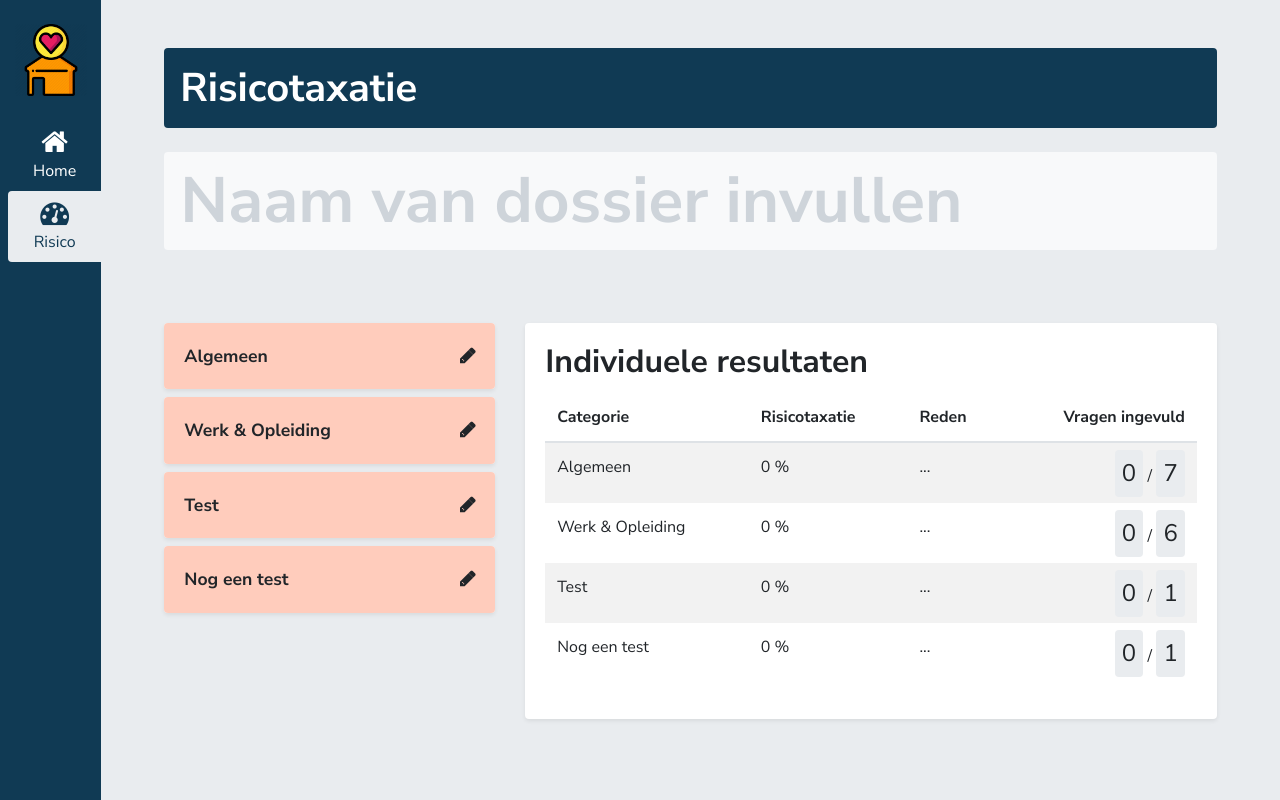
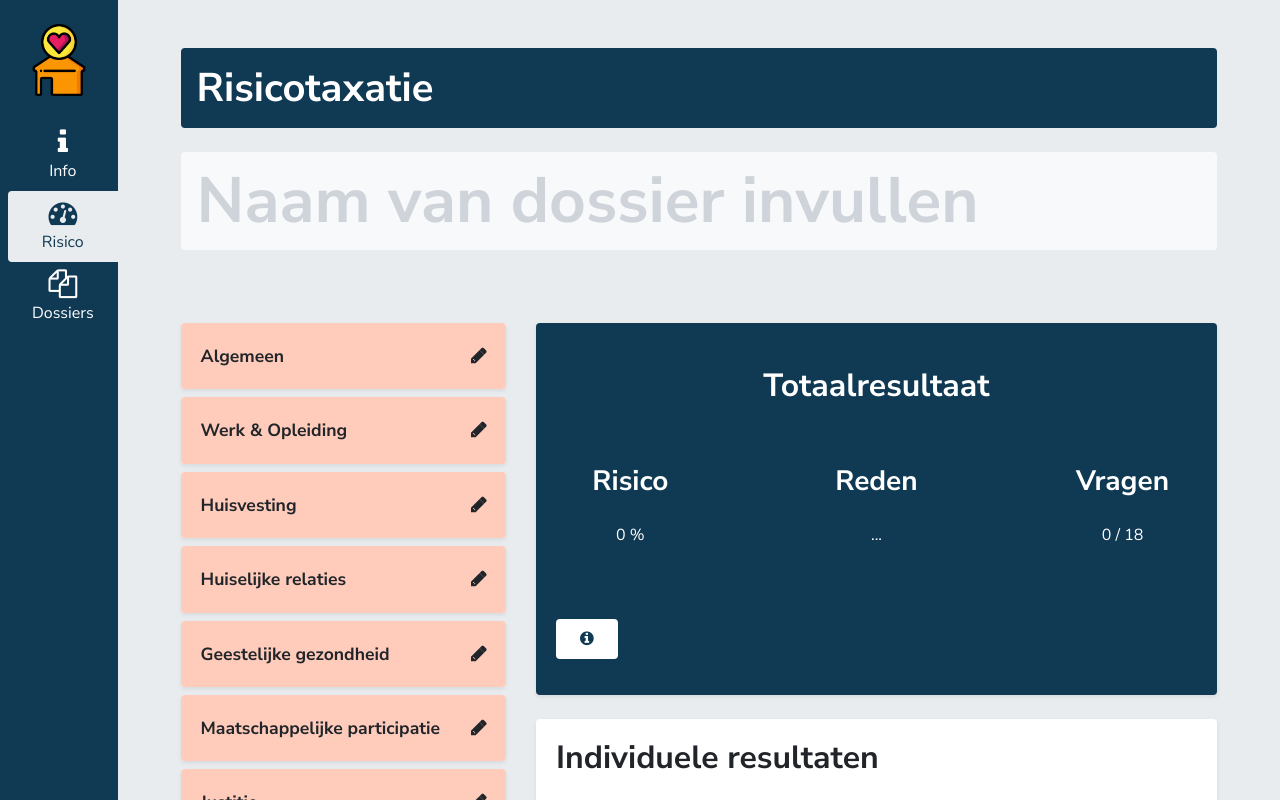
Before and after one commit to Mennauu/frontend-applications, a React app: page /risk in a window 1280 px wide. Shown: the top 800 px of the page. Built offline with nearby package versions, Linux system fonts and the light colour scheme.

Commit message:
Added Dossier page and fixes

```diff
--- a/src/assets/data.json
+++ b/src/assets/data.json
@@ -286,7 +286,7 @@
   },
   {
     "id" : "3",
-    "category" : "Test",
+    "category" : "Huisvesting",
     "questions" : [
       {
         "label" : "Soort onderwijs van het kind",
@@ -305,17 +305,74 @@
   },
   {
     "id" : "4",
-    "category" : "Nog een test",
+    "category" : "Huiselijke relaties",
     "questions" : [
       {
-        "label" : "Soort onderwijs van het kind",
+        "label" : "Ouders gescheiden",
         "options" : [
           {
-            "option" : "Regulier onderwijs",
+            "option" : "Ja",
             "value" : 0.18
           },
           {
-            "option" : "Niet-regulier onderwijs",
+            "option" : "Nee",
+            "value" : -0.33030829
+          }
+        ]
+      }
+    ]
+  },
+  {
+    "id" : "5",
+    "category" : "Geestelijke gezondheid",
+    "questions" : [
+      {
+        "label" : "Als slachtoffer bekend bij slachtofferhulp",
+        "options" : [
+          {
+            "option" : "Ja",
+            "value" : 0.18
+          },
+          {
+            "option" : "Nee",
+            "value" : -0.33030829
+          }
+        ]
+      }
+    ]
+  },
+  {
+    "id" : "6",
+    "category" : "Maatschappelijke participatie",
+    "questions" : [
+      {
+        "label" : "Als slachtoffer bekend bij slachtofferhulp",
+        "options" : [
+          {
+            "option" : "Ja",
+            "value" : 0.18
+          },
+          {
+            "option" : "Nee",
+            "value" : -0.33030829
+          }
+        ]
+      }
+    ]
+  },
+  {
+    "id" : "7",
+    "category" : "Justitie",
+    "questions" : [
+      {
+        "label" : "Als slachtoffer bekend bij slachtofferhulp",
+        "options" : [
+          {
+            "option" : "Ja",
+            "value" : 0.18
+          },
+          {
+            "option" : "Nee",
             "value" : -0.33030829
           }
         ]
--- /dev/null
+++ b/src/components/Files.js
@@ -0,0 +1,48 @@
+import React, { Component } from 'react';
+
+class Files extends Component {
+  render() {
+    return (
+      <div>
+        <div className="container-fluid">
+          <h1 className="bg-info rounded text-white p-3">Dossierbestand</h1>
+          <form className="custom-form mb-5">
+            <input type="text" className="d-block w-100 px-3 rounded" name="dossier" placeholder="Zoeken naar Dossier" />
+          </form>
+          <div className="row">
+            <div className="col-8">
+              <div className="bg-white rounded">
+                <table className="table table-striped text-center">
+                  <thead>
+                    <tr>
+                      <th scope="col">Naam</th>
+                      <th scope="col">Risicotaxatie</th>
+                      <th scope="col">Aantal vragen ingevuld</th>
+                      <th scope="col">Dossier openen/aanpassen</th>
+                    </tr>
+                  </thead>
+                  <tbody>
+                    <tr>
+                      <td>Sjanne Blaaman</td>
+                      <td>2.5%</td>
+                      <td>10/18</td>
+                      <td><button type="button" className="btn btn-primary">Openen</button></td>
+                    </tr>
+                    <tr>
+                      <td>Menno de Vries</td>
+                      <td>1.8%</td>
+                      <td>18/18</td>
+                      <td><button type="button" className="btn btn-primary">Openen</button></td>
+                    </tr>
+                  </tbody>
+                </table>
+              </div>
+            </div>
+          </div>
+        </div>
+      </div>
+    );
+  }
+}
+
+export default Files;
--- a/src/components/Main.js
+++ b/src/components/Main.js
@@ -2,6 +2,7 @@ import React, { Component } from 'react';
 import { Switch, Route } from 'react-router-dom';
 import Home from './Home';
 import Risk from './Risk';
+import Files from './Files';
 
 class Main extends Component {
   render() {
@@ -9,6 +10,7 @@ class Main extends Component {
       <Switch>
         <Route exact path='/' component={Home} />
         <Route exact path='/risk' component={Risk} />
+        <Route exact path='/files' component={Files} />
       </Switch>
     );
   }
--- a/src/components/Risk.js
+++ b/src/components/Risk.js
@@ -1,7 +1,7 @@
 import React, { Component } from 'react';
-import data from '../assets/data.json';
 import RiskInputForm from './RiskInputForm';
 import RiskSelectForm from './RiskSelectForm';
+import RiskAllResults from './RiskAllResults';
 import RiskResultsTable from './RiskResultsTable';
 
 
@@ -18,15 +18,6 @@ class Risk extends Component {
   }
 
   render() {
-    //----Retrieve amount of questions----//
-    let questionsAmount = 0;
-
-    for (let i = 0; i < data.length; i++) {
-      for (let j = 0; j < data[i].questions.length; j++) {
-        questionsAmount++;
-      }
-    }
-
     return (
       <div>
         <div className="container-fluid">
@@ -46,6 +37,13 @@ class Risk extends Component {
               <RiskSelectForm getValues={this.getValues}/>
             </div>
             <div className="col-8">
+              <div className="card shadow-sm rounded mb-4 bg-info text-white text-center">
+                <div className="card-body">
+                  <h2 className="card-title mt-4">Totaalresultaat</h2>
+                  {/* RiskAllResults component */}
+                  <RiskAllResults taxation={this.state.values}/>
+                </div>
+              </div>
               <div className="card shadow-sm rounded">
                 <div className="card-body">
                   <h2 className="card-title">Individuele resultaten</h2>
--- /dev/null
+++ b/src/components/RiskAllResults.js
@@ -0,0 +1,75 @@
+import React, { Component } from 'react';
+import data from '../assets/data.json';
+
+class RiskAllResults extends Component {
+  constructor(props) {
+    super(props);
+    this.state = {
+      values: [],
+    }
+  }
+
+  render() {
+    // Using reduce to iterate through the value array, adding the
+    // current element value to the sum of the previous element values.
+    let taxationValue = Number(this.props.taxation.reduce((a, b) => a + b, 0).toFixed(2))
+    // if value is negative change it to zero
+    if (taxationValue < 0) {
+      taxationValue = 0;
+    }
+
+    //----Retrieve amount of questions----//
+    let questionsAmount = 0;
+
+    for (let i = 0; i < data.length; i++) {
+      for (let j = 0; j < data[i].questions.length; j++) {
+        questionsAmount++;
+      }
+    }
+
+    //----Retrieve amount of questions filled in----//
+    let questionsFilledIn = 0;
+    var selectCollection = document.getElementsByTagName('select');
+
+    for (var i = 0; i < selectCollection.length; i++) {
+      if (selectCollection[i].value !== "") {
+        questionsFilledIn++;
+      }
+    }
+
+    return (
+      <div>
+        <div className="row my-2">
+          <div className="col-3 pr-1">
+            <div className="py-5">
+              <h3>Risico</h3>
+              <p>{taxationValue} %</p>
+            </div>
+          </div>
+          <div className="col-6 px-1">
+            <div className="py-5">
+              <h3>Reden</h3>
+              <p>...</p>
+            </div>
+          </div>
+          <div className="col-3 pl-1">
+            <div className="py-5">
+              <h3>Vragen</h3>
+              <p><span>{questionsFilledIn}</span> / <span>{questionsAmount}</span></p>
+            </div>
+          </div>
+        </div>
+        <div className="text-left">
+          <p className="bg-white text-info rounded py-2 px-4 d-inline-block information-block">
+            <i className="fa fa-info-circle" aria-hidden="true"></i>
+            <span className="text-success mx-4 d-none">0 - 2%: Laag risico</span>
+            <span className="text-warning mr-4 d-none">2 - 5%: Middelmatig risico</span>
+            <span className="text-danger mr-4 d-none">5% en hoger: Hoog risico</span>
+          </p>
+        </div>
+      </div>
+    );
+  }
+}
+
+export default RiskAllResults;
--- a/src/components/RiskResultsTable.js
+++ b/src/components/RiskResultsTable.js
@@ -25,29 +25,29 @@ class RiskResultsTable extends Component {
     var selectCollection = document.getElementsByTagName('select');
 
     for (var i = 0; i < selectCollection.length; i++) {
-      if (selectCollection[i].value != "") {
+      if (selectCollection[i].value !== "") {
         questionsFilledIn++;
       }
     }
 
     return (
-      <table className="table table-striped">
+      <table className="table table-striped text-center">
         <thead>
           <tr>
-            <th scope="col">Categorie</th>
+            <th scope="col" className="text-left">Categorie</th>
             <th scope="col">Risicotaxatie</th>
             <th scope="col">Reden</th>
-            <th scope="col" className="text-right">Vragen ingevuld</th>
+            <th scope="col" className="text-right">Vragen</th>
           </tr>
         </thead>
         <tbody>
         {/* Map through data */}
         {data.map(data =>
           <tr key={data.id}>
-            <th scope="row" className="font-weight-normal">{data.category}</th>
+            <th scope="row" className="font-weight-normal text-left">{data.category}</th>
             <td>{taxationValue} %</td>
             <td>...</td>
-            <td className="text-right"><span className="bg-block">{questionsFilledIn}</span> / <span className="bg-block">{data.questions.length}</span></td>
+            <td className="text-right"><span>{questionsFilledIn}</span> / <span>{data.questions.length}</span></td>
           </tr>
         )}
         </tbody>
--- a/src/components/Sidebar.js
+++ b/src/components/Sidebar.js
@@ -10,10 +10,13 @@ class Sidebar extends Component {
         <nav>
           <ul className="nav flex-column">
             <li className="nav-item">
-              <NavLink exact className="nav-link ml-2 rounded-left" to="/"><i className="fa fa-home" aria-hidden="true"></i><br />Home</NavLink>
+              <NavLink exact className="nav-link ml-2 rounded-left" to="/"><i className="fa fa-info" aria-hidden="true"></i><br />Info</NavLink>
             </li>
             <li className="nav-item">
-              <NavLink exact className="nav-link ml-2 rounded-left" to="/risk"><i className="fa fa-dashboard" aria-hidden="true"></i>Risico</NavLink>
+              <NavLink exact className="nav-link ml-2 rounded-left" to="/risk"><i className="fa fa-dashboard" aria-hidden="true"></i><br />Risico</NavLink>
+            </li>
+            <li className="nav-item">
+              <NavLink exact className="nav-link ml-2 rounded-left" to="/files"><i className="fa fa-files-o" aria-hidden="true"></i>Dossiers</NavLink>
             </li>
           </ul>
         </nav>
--- a/src/styles/custom.scss
+++ b/src/styles/custom.scss
@@ -61,7 +61,7 @@ fieldset:invalid legend {
 }
 
 .bg-block {
-  background-color: $gray-200;
+  background-color: #ffccbc;
   border-radius: $border-radius;
   padding: 0.3em;
   font-size: 1.5em;
@@ -115,6 +115,9 @@ legend {
 
 .fade-in { opacity: 1!important; }
 
+.information-block:hover { display: block!important; cursor: context-menu; }
+.information-block:hover span { display: inline-block!important; }
+
 /* Added classes */
 .vh-100 {min-height: 100vh;}
 .vw-100 {width: 100vw;}
```
Also changed, not shown: src/components/junk.js (deleted, +0 -110 lines), 1 other file (tests, documents, lock files or other folders).
